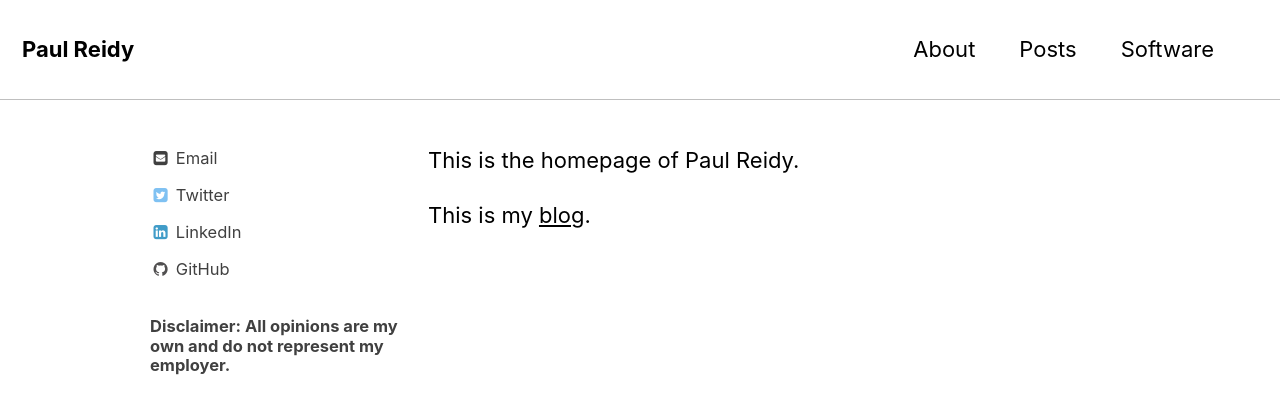
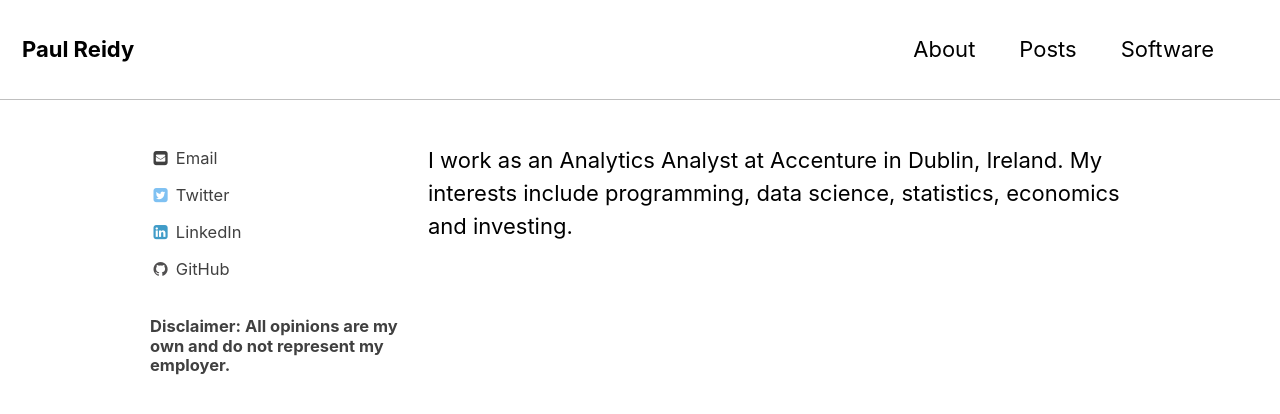
Before and after one commit to reidy-p/reidy-p.github.io, a Jekyll site: the page built from index.html, in a window 1280 px wide and 900 px high. Shown: the top 414 px of the window. Built offline with Jekyll 4.4.1, drawn with Linux system fonts in a browser that asks for light colours; the list of posts is cut into pages by our own code.

Commit message:
Clean-up homepage a bit

```diff
--- a/_layouts/home.html
+++ b/_layouts/home.html
@@ -7,4 +7,4 @@ layout: default
 <div id="main" role="main">
   {% include sidebar.html %}
   {{ content }}
- </div>
+</div>
--- a/index.html
+++ b/index.html
@@ -2,6 +2,4 @@
 layout: home
 author_profile: true
 ---
-This is the homepage of Paul Reidy.
-
-<p>This is my <a href="{{ "/posts" | prepend: site.baseurl }}">blog</a>.</p>
+<p>I work as an Analytics Analyst at Accenture in Dublin, Ireland. My interests include programming, data science, statistics, economics and investing.</p>
```
Also changed, not shown: Gemfile.lock.
